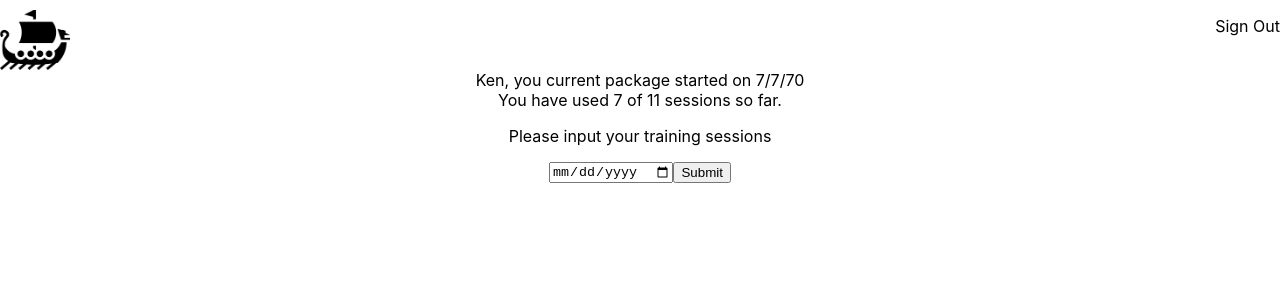
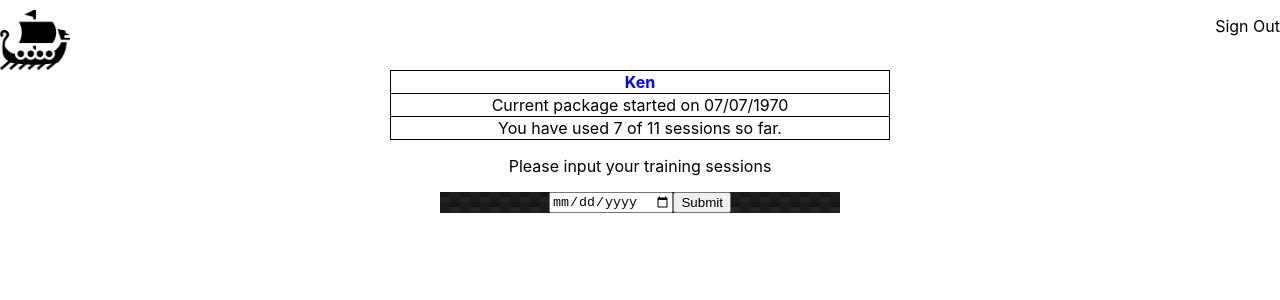
Before and after one commit to kcrites/trainingtracker, a React (Create React App) app: page / in a window 1280 px wide. Shown: the top 300 px of the page. Built offline with nearby package versions, Linux system fonts and the light colour scheme; the HTML template or start-up script is replaced by a standard one.

Commit message:
Created components and added some events

```diff
--- a/src/App.js
+++ b/src/App.js
@@ -6,12 +6,27 @@ import './App.css';
 
 
 class App extends Component {
+constructor() {
+  super();
+  this.state= {
+    input: ''
+  }
+}
+
+  onInputChange = (event) => {
+    console.log(event.target.value);
+  }
+
+  onButtonSubmit = () => {
+    console.log('click');
+  }
+
   render() {
     return (
       <div className="App">
         <Navigation />
         <PackageInfo />
-        <TrainingInputForm />
+        <TrainingInputForm onInputChange={this.onInputChange} onButtonSubmit={this.onButtonSubmit}/>
 
       </div>
     );
--- /dev/null
+++ b/src/components/PackageInfo/PackageInfo.css
@@ -0,0 +1,8 @@
+.tableInfo {
+  border: 1px solid black;
+   border-collapse: collapse;
+}
+
+.tableHeader {
+	color: blue;
+}
--- a/src/components/PackageInfo/PackageInfo.js
+++ b/src/components/PackageInfo/PackageInfo.js
@@ -1,13 +1,31 @@
 import React from 'react';
+import './PackageInfo.css';
+
+
+const name = 'Ken';
+const date = '07/07/1970';
+const sessionsUsed = 7;
+const sessionsTotal = 11;
 
 const  PackageInfo = () => {
 	return (
 		<div>
-			<div className=' f3'>
-				{'Ken, you current package started on 7/7/70'}
-			</div>
-			<div className=' f4'>
-				{'You have used 7 of 11 sessions so far.'}
+			<div className='center f3'>
+				<table style={{width: '500px'}} className='tableInfo'>
+					<thead>
+						<tr>
+							<th className='tableInfo tableHeader'>{name}</th>
+						</tr>
+					</thead>
+					<tbody>
+						<tr>
+							<td className='tableInfo'>{'Current package started on ' + date}</td>
+						</tr>
+						<tr>
+							<td className='tableInfo'>{`You have used ${sessionsUsed} of ${sessionsTotal} sessions so far.`}</td>
+						</tr>
+					</tbody>
+				</table>
 			</div>
 		</div>
 		);
--- a/src/components/TrainingInputForm/TrainingInputForm.css
+++ b/src/components/TrainingInputForm/TrainingInputForm.css
@@ -1,3 +1,12 @@
 .form {
 	width: 400px;
+	background:
+		linear-gradient(27deg, #151515 5px, transparent 5px) 0 5px,
+		linear-gradient(207deg, #151515 5px, transparent 5px) 10px 0px,
+		linear-gradient(27deg, #222 5px, transparent 5px) 0px 10px,
+		linear-gradient(207deg, #222 5px, transparent 5px) 10px 5px,
+		linear-gradient(90deg, #1b1b1b 10px, transparent 10px),
+		linear-gradient(#1d1d1d 25%, #1a1a1a 25%, #1a1a1a 50%, transparent 50%, transparent 75%, #242424 75%, #242424);
+		background-color: #131313;
+		background-size: 20px 20px;
 }
--- a/src/components/TrainingInputForm/TrainingInputForm.js
+++ b/src/components/TrainingInputForm/TrainingInputForm.js
@@ -2,7 +2,8 @@ import React from 'react';
 import './TrainingInputForm.css';
 
 
-const  TrainingInputForm = () => {
+
+const  TrainingInputForm = ({onInputChange, onButtonSubmit}) => {
 	return (
 		<div>
 			<p className='f3'>
@@ -10,8 +11,8 @@ const  TrainingInputForm = () => {
 			</p>
 			<div className='center'>
 				<div className='pa4 br2 shadow-5 form center'>
-					<input className='f4 pa2 w-70 center' type='date'/>
-					<button className='w-30 grow f4 link ph3 pv2 dib white bg-light-blue'>Submit</button>
+					<input className='f4 pa2 w-70 center' type='date'onChange={onInputChange}/>
+					<button className='w-30 grow f4 link ph3 pv2 dib white bg-light-blue' onClick={onButtonSubmit}>Submit</button>
 				</div>
 			</div>
 		</div>
```
